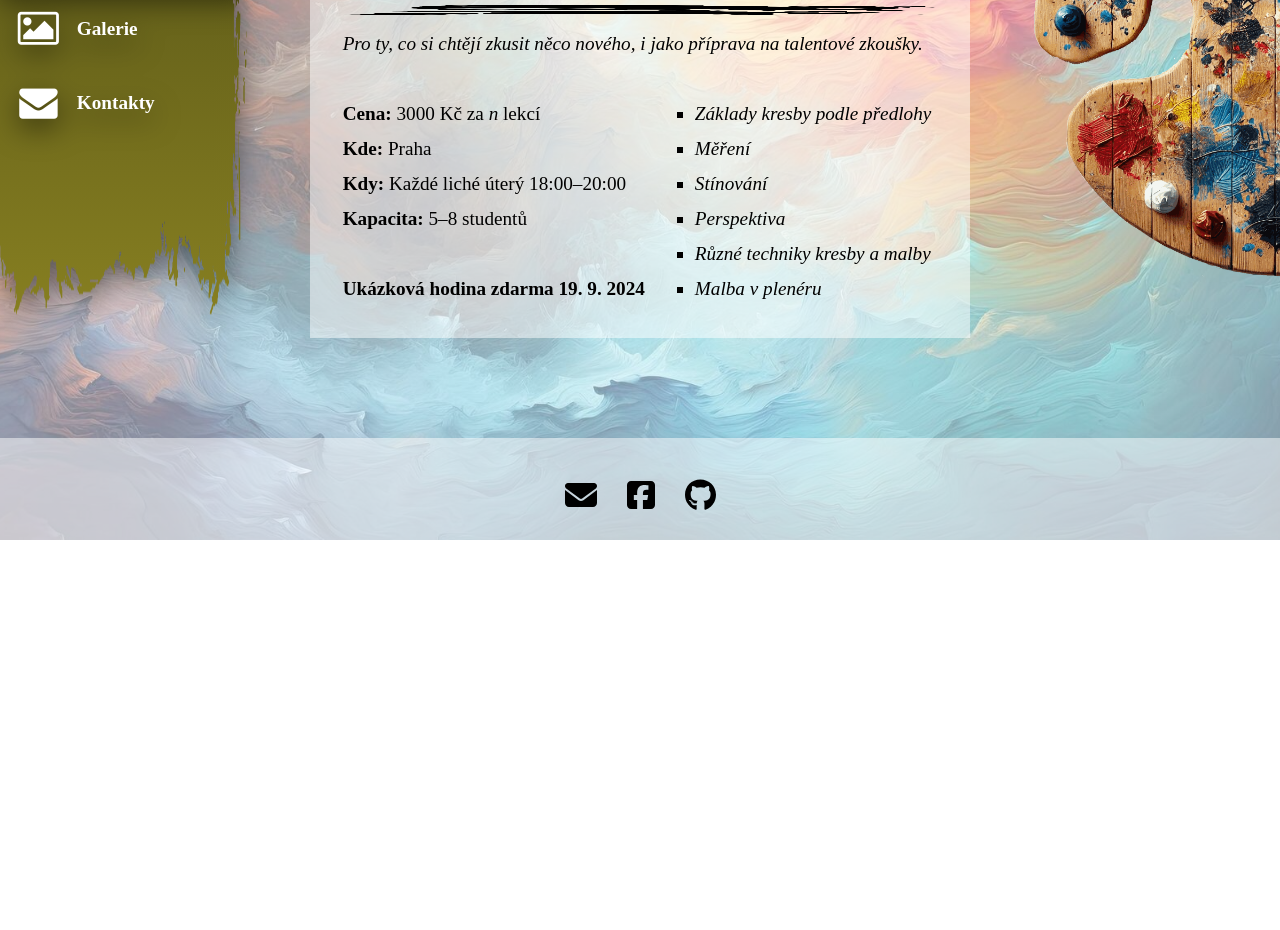
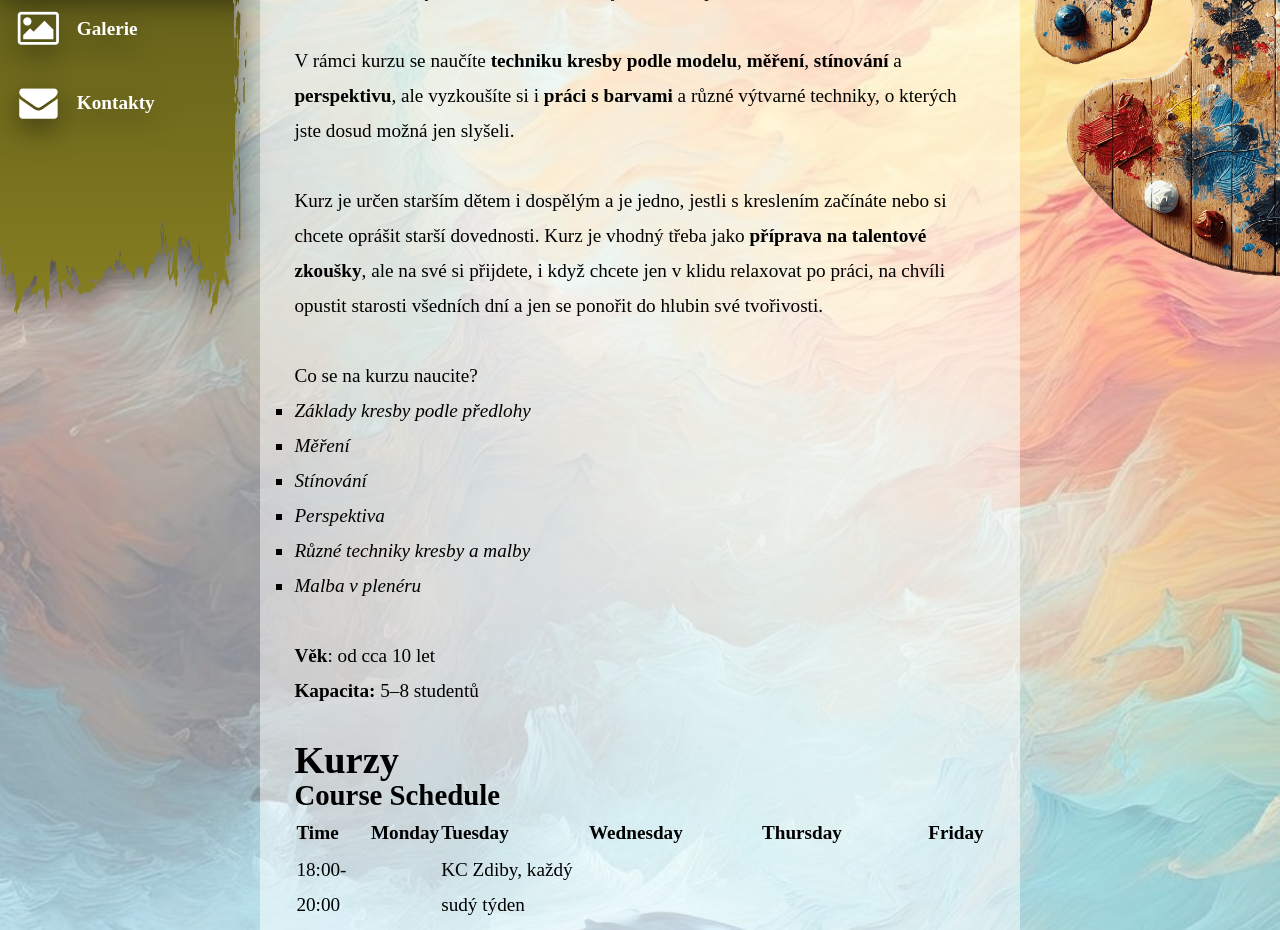
Before and after one commit to pulcovamon/tvorive-kurzy, a React (Vite) app: page /info in a window 1280 px wide. Shown: the part 260-1190 px from the top of the page. Before the commit the page ends 800 px from the top, so only its background shows below. Built offline with nearby package versions, Linux system fonts and the light colour scheme; the HTML template or start-up script is replaced by a standard one; a web font is replaced by a local one.

Commit message:
redesign

```diff
--- a/src/App.css
+++ b/src/App.css
@@ -233,7 +233,7 @@ body {
 .text-sections {
   display: flex;
   transition: transform 1s ease;
-  width: 300%;
+  width: 500%;
 }
 
 .section {
@@ -252,6 +252,7 @@ body {
   max-width: min(90vw, 600px);
   margin: 0;
   padding: 0;
+  text-align: center;
 }
 
 .dot-container {
@@ -546,6 +547,10 @@ body {
 }
 
 .gallery-page {
+  text-align: center;
+}
+
+.gallery {
   display: flex;
   flex-direction: row;
   flex-wrap: wrap;
@@ -557,7 +562,7 @@ body {
   overflow: hidden;
 }
 
-.gallery-page button {
+.gallery button {
   border: none;
 }
 
--- /dev/null
+++ b/src/components/Schedule.tsx
@@ -0,0 +1,42 @@
+
+interface Course {
+    time: string;
+    place: string;
+    days: string[];
+    price: number[];
+  }
+
+
+const Schedule = ({ courses }: {courses: Course[]}) => {
+  const daysOfWeek = ["Monday", "Tuesday", "Wednesday", "Thursday", "Friday"];
+
+  return (
+    <div className="schedule-container">
+      <h2>Course Schedule</h2>
+      <table className="schedule-table">
+        <thead>
+          <tr>
+            <th>Time</th>
+            {daysOfWeek.map((day) => (
+              <th key={day}>{day}</th>
+            ))}
+          </tr>
+        </thead>
+        <tbody>
+          {courses.map((course, index) => (
+            <tr key={index}>
+              <td>{course.time}</td>
+              {daysOfWeek.map((day) => (
+                <td key={day}>
+                  {course.days.includes(day) ? course.place : ""}
+                </td>
+              ))}
+            </tr>
+          ))}
+        </tbody>
+      </table>
+    </div>
+  );
+};
+
+export default Schedule;
--- a/src/pages/AboutMe.tsx
+++ b/src/pages/AboutMe.tsx
@@ -9,15 +9,21 @@ const AboutMe = () => {
           <img className="avatar" src="avatar.jpg" alt="Profilová fotografie" />
           <div className="lecturer-intro">
             <h1 className="course-title">
-                        O mně{" "}
-                        <FontAwesomeIcon icon={faHandPointLeft} />
+              O mně <FontAwesomeIcon icon={faHandPointLeft} />
             </h1>
-                      <img src="line.png" alt="Oddělovač" height={10} width="100%" loading="lazy" />
+            <img
+              src="line.png"
+              alt="Oddělovač"
+              height={10}
+              width="100%"
+              loading="lazy"
+            />
             <p className="intro-text">
-                          Ahoj, jmenuji se Eva. Jsem ilustrátorka knih pro děti s desetiletou praxí ve výuce kresby,
-                          malby, různých výtvarných technik a přípravě na talentové zkoušky.
-                          <br/><br/>
-                          Lorem ipsum dolor sit amet, consectetur adipiscing elit, sed do eiusmod tempor incididunt ut labore et dolore magna aliqua.
+              Ahoj, jmenuji se Eva a ráda bych vás provedla světem kreslení a
+              malování.
+              <br />
+              <br />S výukou kresby a malby mám více než deset let zkušeností, o
+              které se ráda podělím i s Vámi.
             </p>
           </div>
         </div>
--- a/src/pages/Contacts.tsx
+++ b/src/pages/Contacts.tsx
@@ -111,7 +111,7 @@ const Contacts = ({ isDesktop }: { isDesktop: boolean }) => {
             kolem supermarketu Billa a dále do ulice Kutilova.
           </li>
           <li>
-            <b>Zastávka Družná:</b> Autobusy 117, 190, 139, 150, 157. Projděte
+            <b>Zastávka Družná:</b> Autobus 190. Projděte
             průchodem mezi paneláky do ulice Milerova, pokračujte vlevo do ulice
             Krouzova a dalším průchodem mezi paneláky vpravo do ulice Kutilova.
           </li>
--- a/src/pages/Gallery.tsx
+++ b/src/pages/Gallery.tsx
@@ -1,6 +1,8 @@
 import { useState } from "react";
 import CoverImage from "../components/CoverImage";
 import ImagePreview from "../components/ImagePreview";
+import { FontAwesomeIcon } from "@fortawesome/react-fontawesome";
+import { faImages } from "@fortawesome/free-solid-svg-icons";
 
 const Gallery = ({ images }: { images: string[] }) => {
   const [currentIndex, setCurrentIndex] = useState<number | null>(null);
@@ -21,6 +23,11 @@ const Gallery = ({ images }: { images: string[] }) => {
 
   return (
     <div className="gallery-page">
+      <h1>Galerie{" "}
+        <FontAwesomeIcon icon={faImages} />
+      </h1>
+      <img src="line.png" height={10} width={"50%"} />
+    <div className="gallery">
       {imageComponents}
       {currentIndex !== null && (
         <CoverImage
@@ -31,6 +38,7 @@ const Gallery = ({ images }: { images: string[] }) => {
         />
       )}
     </div>
+    </div>
   );
 };
 
--- a/src/pages/Home.tsx
+++ b/src/pages/Home.tsx
@@ -2,12 +2,12 @@ import { useEffect, useState } from "react";
 
 const Home = () => {
   const [index, setIndex] = useState(0);
-  const totalSections = 3;
+  const totalSections = 5;
 
   useEffect(() => {
     const interval = setInterval(() => {
       setIndex((prevIndex) => (prevIndex + 1) % totalSections);
-    }, 5000);
+    }, 7500);
 
     return () => clearInterval(interval);
   }, []);
@@ -25,26 +25,39 @@ const Home = () => {
         <div
           className="text-sections"
           style={{
-            transform: `translateX(-${index * 100/3}%)`,
+            transform: `translateX(-${index * 100/5}%)`,
           }}
         >
           <div className="section">
             <p className="welcome-text">
               Vítejte v ateliéru, kde se naučíte kreslit, malovat a rozvíjet
-              své výtvarné dovednosti. Nabízím kurzy kresby, malby pro všechny
-              úrovně – od začátečníků po pokročilé.
+              své výtvarné dovednosti.
             </p>
           </div>
           <div className="section">
             <p className="welcome-text">
-              Pod vedením zkušené lektorky Evy získáte praktické znalosti,
-              osvojíte si nové techniky a objevíte svůj vlastní umělecký styl.
+            Rádi byste se naučili něco nového, připravujete se na přijímačky
+            nebo chcete jen relaxovat se štětcem v ruce?
             </p>
           </div>
           <div className="section">
             <p className="welcome-text">
-              Přijďte zažít radost z učení i tvoření a vytvořit něco jedinečného.
-              Těšíme se na vás!
+              Nebojte se vzít do ruky tužku a štětec. Nejlepší je začít hned.
+              Kreslit se naučí každý, kdo chce!
+            </p>
+          </div>
+          <div className="section">
+            <p className="welcome-text">
+            Tvořivé kurzy jsou pro
+              začátečníky i pokročilé, děti i dospělé,
+              prostě všechny, kdo rádi tvoří.
+            </p>
+          </div>
+          <div className="section">
+            <p className="welcome-text">
+              Přijďte zažít radost z malování, objevit svůj umělecký styl
+              a vytvořit něco jedinečného.
+              Těším se na vás!
             </p>
           </div>
         </div>
--- a/src/pages/Info.tsx
+++ b/src/pages/Info.tsx
@@ -1,6 +1,6 @@
 import { faPalette } from "@fortawesome/free-solid-svg-icons";
 import { FontAwesomeIcon } from "@fortawesome/react-fontawesome";
-import fireConfetti from "../utils/confetti";
+import Schedule from "../components/Schedule";
 
 const Info = () => {
   return (
@@ -8,28 +8,36 @@ const Info = () => {
       <div className="text-container-courses">
         <div className="text-inside-container-info">
           <h1>
-            <b>Kurz kresby a malby</b>{" "}
-            <FontAwesomeIcon icon={faPalette} />
+            <b>Kurz kresby a malby</b> <FontAwesomeIcon icon={faPalette} />
           </h1>
-          <img src="line.png" height={10} width={"100%"} alt="Čára oddělující text" />
+          <img
+            src="line.png"
+            height={10}
+            width={"100%"}
+            alt="Čára oddělující text"
+          />
           <i>
-            Pro ty, co si chtějí zkusit něco nového, i jako příprava na talentové zkoušky.
+            Chcete se naučit kreslit, ale myslíte si, že je to příliš obtížné?
+            Omyl, kreslit se opravdu může naučit každý, kdo chce, stačí vědět,
+            jak na to. A přesně to Vám ukážu.
           </i>
           <br />
+          <br />V rámci kurzu se naučíte <b>
+            techniku kresby podle modelu
+          </b>, <b>měření</b>, <b>stínování</b> a <b>perspektivu</b>, ale
+          vyzkoušíte si i <b>práci s barvami</b> a různé výtvarné techniky, o
+          kterých jste dosud možná jen slyšeli.
           <br />
-          <div className="courses-description">
-            <div>
-              <b>Cena:</b> 3000 Kč za <i>n</i> lekcí <br />
-              <b>Kde:</b> Praha <br />
-              <b>Kdy:</b> Každé liché úterý 18:00–20:00 <br />
-              <b>Kapacita:</b> 5–8 studentů <br />
-              <br />
-              <div className="free-lesson" onMouseEnter={fireConfetti}>
-              <b>Ukázková hodina zdarma 19. 9. 2024</b>
-              </div>
-            </div>
-            <br />
-            <ul className="topics">
+          <br />
+          Kurz je určen starším dětem i dospělým a je jedno, jestli s kreslením
+          začínáte nebo si chcete oprášit starší dovednosti. Kurz je vhodný třeba jako{" "}
+          <b>příprava na talentové zkoušky</b>, ale na své si přijdete, i když
+          chcete jen v klidu relaxovat po práci, na chvíli opustit starosti
+          všedních dní a jen se ponořit do hlubin své tvořivosti.
+          <br />
+          <br />
+          Co se na kurzu naucite?
+          <ul className="topics">
               <li>Základy kresby podle předlohy</li>
               <li>Měření</li>
               <li>Stínování</li>
@@ -37,6 +45,34 @@ const Info = () => {
               <li>Různé techniky kresby a malby</li>
               <li>Malba v plenéru</li>
             </ul>
+            <br/>
+          <div className="courses-description">
+            <div>
+              <b>Věk</b>: od cca 10 let<br/>
+              <b>Kapacita:</b> 5–8 studentů <br />
+              <br />
+              <h1>Kurzy</h1>
+              <Schedule courses={[
+                {
+                  place: "KC Zdiby, každý sudý týden",
+                  time: "18:00-20:00",
+                  days: ["Tuesday"],
+                  price: [3000, 2000]
+                },
+                {
+                  place: "Praha Modřany - Kutilova ulice",
+                  time: "17:00-19:00",
+                  days: ["Wednesday"],
+                  price: [3000, 2000]
+                },
+                {
+                  place: "Praha Modřany - Kutilova ulice",
+                  time: "17:00-19:00",
+                  days: ["Thursday"],
+                  price: [3000, 2000]
+                }
+              ]} />
+            </div>
           </div>
         </div>
       </div>
```
Also changed, not shown: public/background-nur.jpg (added). Lines whose indentation alone changed are shown as unchanged.
